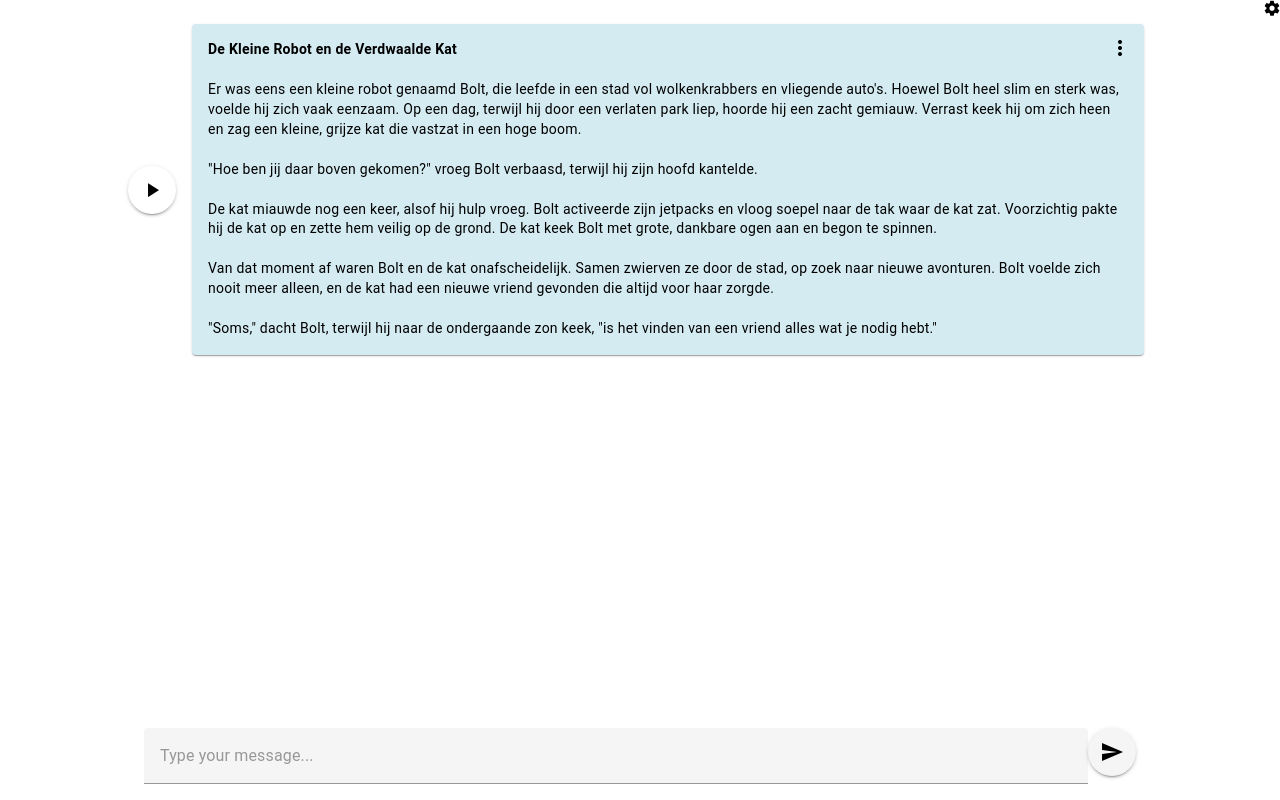
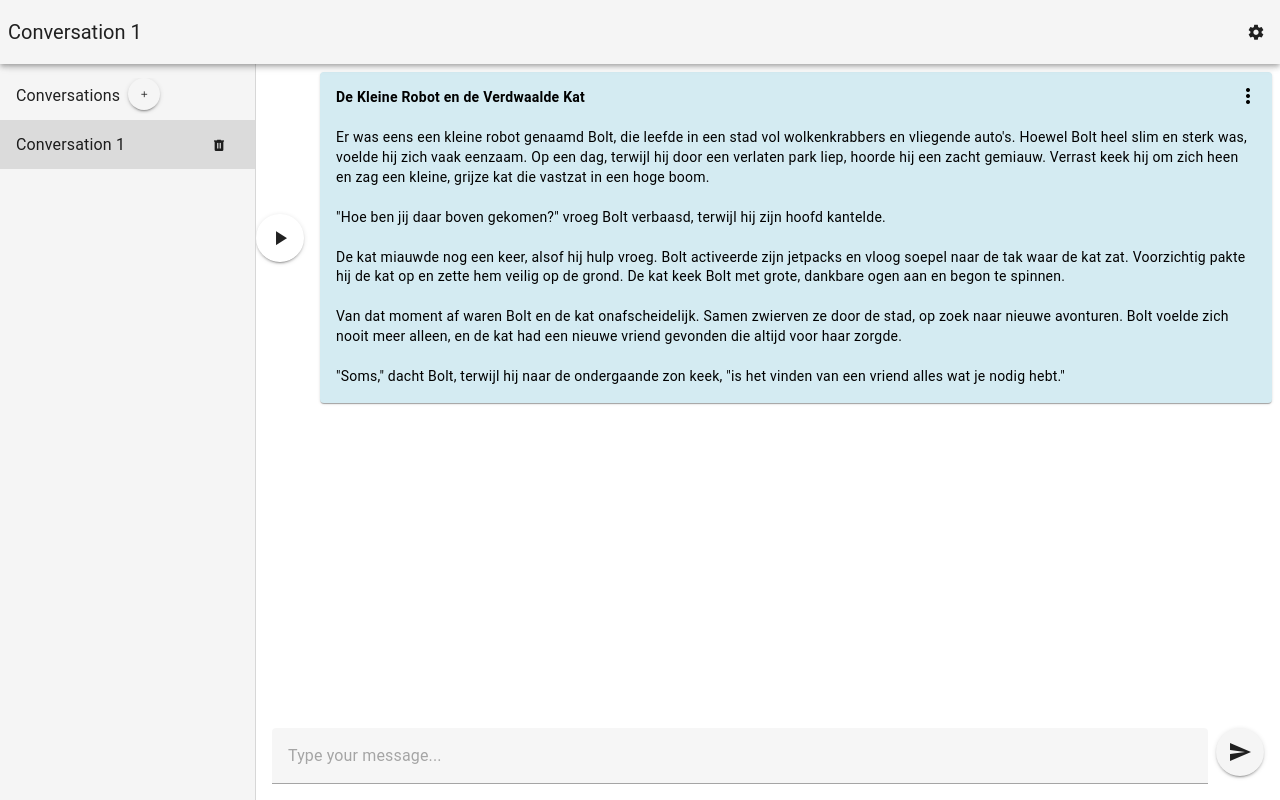
Before and after one commit to jellevdg3/EasySpeech, a Vue app in the folder easy-speech-frontend/: page / in a window 1280 px wide. Built offline with nearby package versions, Linux system fonts and the light colour scheme; what vue-cookies would draw is missing.

Commit message:
Add conversations

```diff
--- a/easy-speech-frontend/src/components/ChatInterface.vue
+++ b/easy-speech-frontend/src/components/ChatInterface.vue
@@ -1,45 +1,73 @@
 <template>
-	<v-container fluid class="d-flex flex-column justify-center items-center chat-container"
-		style="height: 100vh; padding: 0;">
-		<v-row class="w-full" align="center" justify="end">
+	<v-app>
+		<v-app-bar app dense>
+			<v-btn icon size="small" @click="toggleDrawer" class="d-lg-none">
+				<v-icon size="small">mdi-menu</v-icon>
+			</v-btn>
+			<v-btn icon size="small" @click="addConversation" class="d-lg-none">
+				<v-icon size="small">mdi-plus</v-icon>
+			</v-btn>
+			<v-toolbar-title class="ml-2">{{ currentConversation?.name }}</v-toolbar-title>
+			<v-spacer></v-spacer>
 			<span class="selected-voice mt-1 mr-2">{{ selectedVoice }}</span>
 			<v-btn icon tile size="small" style="background-color: transparent;" class="elevation-0"
 				@click="dialog = true">
 				<v-icon>mdi-cog</v-icon>
 			</v-btn>
-		</v-row>
-		<MessageList ref="messageList" :messages="messages" class="flex-grow-1 overflow-y-auto"
-			@edit="handleEditMessage" @delete="handleDeleteMessage" />
+		</v-app-bar>
+
+		<ConversationList
+			:conversations="conversations"
+			:currentConversation="currentConversation"
+			@add-conversation="addConversation"
+			@select-conversation="selectConversation"
+			@delete-conversation="deleteConversation"
+			v-model:drawer="drawer"
+			:isMobile="isMobile"
+		/>
+
+		<v-main>
+			<v-container fluid class="d-flex flex-column justify-center items-center chat-container"
+				style="height: calc(100vh - 64px); padding: 0;">
+				<MessageList ref="messageList" :messages="currentConversation?.messages || []"
+					class="flex-grow-1 overflow-y-auto" @edit="handleEditMessage" @delete="handleDeleteMessage" />
 				<MessageInput v-model="newMessage" @send="sendMessage" class="input-area" />
 				<SettingsDialog :dialog="dialog" @update:dialog="dialog = $event" :voices="voices"
 					:selectedVoice="selectedVoice" @update:selectedVoice="updateSelectedVoice($event)"
 					:language="selectedLanguage" @update:language="updateSelectedLanguage($event)"
-			:selectedSpeed="selectedSpeed" @update:selectedSpeed="updateSelectedSpeed($event)" :darkTheme="darkTheme"
-			@update:darkTheme="updateDarkTheme($event)" />
+					:selectedSpeed="selectedSpeed" @update:selectedSpeed="updateSelectedSpeed($event)"
+					:darkTheme="darkTheme" @update:darkTheme="updateDarkTheme($event)" />
 			</v-container>
+		</v-main>
+	</v-app>
 </template>
 
 <script>
-import { ref, onMounted, watch, nextTick } from 'vue';
+import { ref, onMounted, watch, nextTick, computed } from 'vue';
 import MessageList from './MessageList.vue';
 import MessageInput from './MessageInput.vue';
 import SettingsDialog from './SettingsDialog.vue';
+import ConversationList from './ConversationList.vue';
 import LocalDatabaseService from '../services/LocalDatabaseService.js';
 import SpeechSynthesisService from '../services/SpeechSynthesisService.js';
 import GuidUtils from '../utils/GuidUtils.js';
 import { useTheme } from 'vuetify';
 import { useI18n } from 'vue-i18n';
 import { messages as localeMessages } from '../locales.js';
+import { useDisplay } from 'vuetify';
+import { stripFormatting } from '../utils/TextUtils.js';
 
 export default {
 	name: 'ChatInterface',
 	components: {
 		MessageList,
 		MessageInput,
-		SettingsDialog
+		SettingsDialog,
+		ConversationList
 	},
 	setup() {
-		const messages = ref([]);
+		const conversations = ref([]);
+		const currentConversation = ref(null);
 		const newMessage = ref('');
 		const dialog = ref(false);
 		const selectedVoice = ref('');
@@ -50,6 +78,10 @@ export default {
 		const theme = useTheme();
 		const { locale } = useI18n();
 		const messageList = ref(null);
+		const { mobile } = useDisplay();
+		const isMobile = computed(() => mobile.value);
+		const drawer = ref(!isMobile.value);
+		const selectedConversationId = ref(null);
 
 		const languageMapping = {
 			'Nederlands': 'nl',
@@ -81,7 +113,7 @@ export default {
 				savedLanguageName = reverseLanguageMapping[Object.prototype.hasOwnProperty.call(localeMessages, systemLocale) ? systemLocale : 'en'];
 			}
 			selectedLanguage.value = savedLanguageName;
-			locale.value = mapLanguageToLocale(selectedLanguage.value);
+			locale.value = mapLanguageToLocale(savedLanguageName);
 			if (savedVoice && voices.value.includes(savedVoice)) {
 				selectedVoice.value = savedVoice;
 			} else if (voices.value.length > 0) {
@@ -98,20 +130,24 @@ export default {
 			SpeechSynthesisService.setLanguage(selectedLanguage.value);
 		};
 
-		const loadMessages = () => {
-			const savedMessages = LocalDatabaseService.load('messages');
-			if (savedMessages && Array.isArray(savedMessages)) {
-				messages.value = savedMessages.map(msg => {
-					if (!msg.id) {
-						return { ...msg, id: GuidUtils.generateGuid() };
+		const loadConversations = () => {
+			const savedConversations = LocalDatabaseService.load('conversations');
+			if (savedConversations && Array.isArray(savedConversations)) {
+				conversations.value = savedConversations.map(conv => {
+					if (!conv.id) {
+						return { ...conv, id: GuidUtils.generateGuid() };
 					}
-					return msg;
+					return conv;
 				});
-				LocalDatabaseService.save('messages', messages.value);
+				LocalDatabaseService.save('conversations', conversations.value);
 			}
 
-			if (messages.value.length === 0) {
-				messages.value = [
+			if (conversations.value.length === 0) {
+				conversations.value = [
+					{
+						id: GuidUtils.generateGuid(),
+						name: 'Conversation 1',
+						messages: [
 							{
 								id: GuidUtils.generateGuid(),
 								sender: 'bot',
@@ -127,8 +163,21 @@ Van dat moment af waren Bolt en de kat onafscheidelijk. Samen zwierven ze door d
 
 "Soms," dacht Bolt, terwijl hij naar de ondergaande zon keek, "is het vinden van een vriend alles wat je nodig hebt."`
 							}
+						]
+					}
 				];
-				LocalDatabaseService.save('messages', messages.value);
+				LocalDatabaseService.save('conversations', conversations.value);
+			}
+			const savedConvId = LocalDatabaseService.load('selectedConversationId');
+			if (savedConvId) {
+				const foundConv = conversations.value.find(conv => conv.id === savedConvId);
+				currentConversation.value = foundConv || conversations.value[0];
+			} else {
+				currentConversation.value = conversations.value[0];
+			}
+			if (currentConversation.value) {
+				selectedConversationId.value = currentConversation.value.id;
+				LocalDatabaseService.save('selectedConversationId', selectedConversationId.value);
 			}
 		};
 
@@ -163,8 +212,14 @@ Van dat moment af waren Bolt en de kat onafscheidelijk. Samen zwierven ze door d
 				sender: 'user',
 				text: newMessage.value
 			};
-			messages.value.push(newMsg);
-			LocalDatabaseService.save('messages', messages.value);
+			currentConversation.value.messages.push(newMsg);
+
+			if (/^Conversation \d+$/.test(currentConversation.value.name)) {
+				const firstWords = stripFormatting(newMsg.text).split(' ').slice(0, 3).join(' ');
+				currentConversation.value.name = firstWords || currentConversation.value.name;
+			}
+
+			LocalDatabaseService.save('conversations', conversations.value);
 			newMessage.value = '';
 			nextTick(() => {
 				if (messageList.value && typeof messageList.value.scrollToBottom === 'function') {
@@ -173,18 +228,59 @@ Van dat moment af waren Bolt en de kat onafscheidelijk. Samen zwierven ze door d
 			});
 		};
 
+		const addConversation = () => {
+			const newConv = {
+				id: GuidUtils.generateGuid(),
+				name: `Conversation ${conversations.value.length + 1}`,
+				messages: []
+			};
+			conversations.value.push(newConv);
+			LocalDatabaseService.save('conversations', conversations.value);
+			currentConversation.value = newConv;
+			selectedConversationId.value = newConv.id;
+			LocalDatabaseService.save('selectedConversationId', selectedConversationId.value);
+			if (isMobile.value) {
+				drawer.value = false;
+			}
+		};
+
+		const selectConversation = (conv) => {
+			currentConversation.value = conv;
+			selectedConversationId.value = conv.id;
+			LocalDatabaseService.save('selectedConversationId', selectedConversationId.value);
+			if (isMobile.value) {
+				drawer.value = false;
+			}
+		};
+
+		const deleteConversation = (convId) => {
+			const index = conversations.value.findIndex(conv => conv.id === convId);
+			if (index !== -1) {
+				conversations.value.splice(index, 1);
+				LocalDatabaseService.save('conversations', conversations.value);
+				if (currentConversation.value.id === convId) {
+					currentConversation.value = conversations.value[0] || null;
+					selectedConversationId.value = currentConversation.value ? currentConversation.value.id : null;
+					LocalDatabaseService.save('selectedConversationId', selectedConversationId.value);
+				}
+			}
+		};
+
 		const updateSelectedVoice = (newVoice) => {
 			selectedVoice.value = newVoice;
+			LocalDatabaseService.save('selectedVoice', newVoice);
 		};
 
 		const updateSelectedLanguage = (newLanguage) => {
 			selectedLanguage.value = newLanguage;
 			locale.value = mapLanguageToLocale(newLanguage);
 			SpeechSynthesisService.setLanguage(newLanguage);
+			LocalDatabaseService.save('language', languageMapping[newLanguage]);
 		};
 
 		const updateSelectedSpeed = (newSpeed) => {
 			selectedSpeed.value = newSpeed;
+			LocalDatabaseService.save('selectedSpeed', newSpeed);
 		};
 
 		const updateDarkTheme = (newTheme) => {
@@ -194,18 +290,18 @@ Van dat moment af waren Bolt en de kat onafscheidelijk. Samen zwierven ze door d
 		};
 
 		const handleEditMessage = (updatedMessage) => {
-			const index = messages.value.findIndex(msg => msg.id === updatedMessage.id);
+			const index = currentConversation.value.messages.findIndex(msg => msg.id === updatedMessage.id);
 			if (index !== -1) {
-				messages.value.splice(index, 1, updatedMessage);
-				LocalDatabaseService.save('messages', messages.value);
+				currentConversation.value.messages.splice(index, 1, updatedMessage);
+				LocalDatabaseService.save('conversations', conversations.value);
 			}
 		};
 
 		const handleDeleteMessage = (message) => {
-			const index = messages.value.findIndex(msg => msg.id === message.id);
+			const index = currentConversation.value.messages.findIndex(msg => msg.id === message.id);
 			if (index !== -1) {
-				messages.value.splice(index, 1);
-				LocalDatabaseService.save('messages', messages.value);
+				currentConversation.value.messages.splice(index, 1);
+				LocalDatabaseService.save('conversations', conversations.value);
 			}
 		};
 
@@ -227,7 +323,7 @@ Van dat moment af waren Bolt en de kat onafscheidelijk. Samen zwierven ze door d
 
 		onMounted(() => {
 			loadVoices();
-			loadMessages();
+			loadConversations();
 			loadSpeed();
 			loadTheme();
 		});
@@ -236,8 +332,21 @@ Van dat moment af waren Bolt en de kat onafscheidelijk. Samen zwierven ze door d
 			LocalDatabaseService.save('language', languageMapping[newLang]);
 		});
 
+		watch(isMobile, (val) => {
+			if (!val) {
+				drawer.value = true;
+			} else {
+				drawer.value = false;
+			}
+		});
+
+		const toggleDrawer = () => {
+			drawer.value = !drawer.value;
+		};
+
 		return {
-			messages,
+			conversations,
+			currentConversation,
 			newMessage,
 			dialog,
 			selectedVoice,
@@ -246,13 +355,19 @@ Van dat moment af waren Bolt en de kat onafscheidelijk. Samen zwierven ze door d
 			selectedSpeed,
 			darkTheme,
 			sendMessage,
+			addConversation,
+			selectConversation,
+			deleteConversation,
 			updateSelectedVoice,
 			updateSelectedLanguage,
 			updateSelectedSpeed,
 			updateDarkTheme,
 			handleEditMessage,
 			handleDeleteMessage,
-			messageList
+			messageList,
+			drawer,
+			isMobile,
+			toggleDrawer
 		};
 	}
 }
@@ -271,4 +386,8 @@ Van dat moment af waren Bolt en de kat onafscheidelijk. Samen zwierven ze door d
 .selected-voice {
 	font-weight: bold;
 }
+
+.conversation-drawer {
+	width: 250px;
+}
 </style>
--- /dev/null
+++ b/easy-speech-frontend/src/components/ConversationList.vue
@@ -0,0 +1,98 @@
+<template>
+	<v-navigation-drawer :model-value="drawer" @update:model-value="$emit('update:drawer', $event)" app
+		:permanent="!isMobile" :temporary="isMobile" class="conversation-drawer">
+		<v-list dense>
+			<v-list-item>
+				<div class="d-flex align-center">
+					<v-list-item-title class="headline">Conversations</v-list-item-title>
+					<v-btn icon size="x-small" class="ml-2 mb-1 d-none d-lg-flex" @click="$emit('add-conversation')">
+						<v-icon size="x-small">mdi-plus</v-icon>
+					</v-btn>
+				</div>
+			</v-list-item>
+			<v-divider></v-divider>
+			<v-list-item v-for="(conv) in conversations" :key="conv.id" :active="conv.id === currentConversation?.id"
+				@click="selectConversation(conv)">
+				<div class="d-flex justify-space-between align-center" style="width: 100%;">
+					<v-list-item-title>{{ conv.name }}</v-list-item-title>
+					<v-btn icon size="small" class="elevation-0" style="background-color: transparent;"
+						@click.stop="confirmDelete(conv)">
+						<v-icon size="small">mdi-trash-can</v-icon>
+					</v-btn>
+				</div>
+			</v-list-item>
+		</v-list>
+		<v-dialog v-model="deleteDialog" max-width="400">
+			<v-card>
+				<v-card-title class="headline">Confirm Deletion</v-card-title>
+				<v-card-text>Are you sure you want to delete this conversation?</v-card-text>
+				<v-card-actions>
+					<v-spacer></v-spacer>
+					<v-btn text @click="deleteDialog = false">Cancel</v-btn>
+					<v-btn color="red" text @click="deleteConversation">Delete</v-btn>
+				</v-card-actions>
+			</v-card>
+		</v-dialog>
+	</v-navigation-drawer>
+</template>
+
+<script>
+import { ref } from 'vue';
+
+export default {
+	name: 'ConversationList',
+	props: {
+		conversations: {
+			type: Array,
+			required: true
+		},
+		currentConversation: {
+			type: Object,
+			default: null
+		},
+		drawer: {
+			type: Boolean,
+			required: true
+		},
+		isMobile: {
+			type: Boolean,
+			required: true
+		}
+	},
+	setup(props, { emit }) {
+		const deleteDialog = ref(false);
+		const conversationToDelete = ref(null);
+
+		const confirmDelete = (conv) => {
+			conversationToDelete.value = conv;
+			deleteDialog.value = true;
+		};
+
+		const deleteConversation = () => {
+			if (conversationToDelete.value) {
+				emit('delete-conversation', conversationToDelete.value.id);
+				conversationToDelete.value = null;
+			}
+			deleteDialog.value = false;
+		};
+
+		const selectConversation = (conv) => {
+			emit('select-conversation', conv);
+		};
+
+		return {
+			deleteDialog,
+			conversationToDelete,
+			confirmDelete,
+			deleteConversation,
+			selectConversation
+		};
+	}
+}
+</script>
+
+<style scoped>
+.conversation-drawer {
+	width: 250px;
+}
+</style>
--- a/easy-speech-frontend/src/components/MessageInput.vue
+++ b/easy-speech-frontend/src/components/MessageInput.vue
@@ -2,7 +2,7 @@
 	<v-form @submit.prevent="handleSubmit" class="d-flex w-full input-container">
 		<v-textarea v-model="message" rows="1" auto-grow max-rows="10" :placeholder="$t('typeMessage')"
 			class="flex-grow-1"></v-textarea>
-		<v-btn icon @click="handleSubmit">
+		<v-btn icon class="ml-2" @click="handleSubmit">
 			<v-icon>mdi-send</v-icon>
 		</v-btn>
 	</v-form>
--- a/easy-speech-frontend/src/services/SpeechSynthesisService.js
+++ b/easy-speech-frontend/src/services/SpeechSynthesisService.js
@@ -1,6 +1,7 @@
 import LocalSpeechSynthesiser from './LocalSpeechSynthesiser.js';
 import RemoteSpeechSynthesiser from './RemoteSpeechSynthesiser.js';
 import LocalDatabaseService from './LocalDatabaseService.js';
+import { stripFormatting } from '../utils/TextUtils.js';
 
 const localBuildInVoice = "Local - Build in";
 const remoteVoices = [
@@ -41,27 +42,10 @@ class SpeechSynthesisService {
 		return [...localVoices, ...remoteDisplayNames];
 	}
 
-	/**
-	 * Strips markdown-like formatting from the text.
-	 * Removes **bold**, *italic*, and other similar markers.
-	 * @param {string} text - The formatted text.
-	 * @returns {string} - The plain text without formatting.
-	 */
-	stripFormatting(text) {
-		return text
-			.replace(/\*\*(.*?)\*\*/g, '$1') // Remove **bold**
-			.replace(/\*(.*?)\*/g, '$1')     // Remove *italic*
-			.replace(/#{1,6}\s+(.*)/g, '$1') // Remove Markdown headings
-			.replace(/`{1,3}(.*?)`{1,3}/g, '$1') // Remove inline code
-			.replace(/\[(.*?)\]\(.*?\)/g, '$1') // Remove markdown links
-			.replace(/!\[.*?\]\(.*?\)/g, '') // Remove markdown images
-			.trim();
-	}
-
 	async speakText(text, onBoundary, onEnd, onError) {
-		const plainText = this.stripFormatting(text);
+		const plainText = stripFormatting(text);
 		const selectedVoiceName = LocalDatabaseService.load('selectedVoice') || localBuildInVoice;
-		const selectedSpeed = LocalDatabaseService.load('selectedSpeed') || 0; // Load speed
+		const selectedSpeed = LocalDatabaseService.load('selectedSpeed') || 0;
 		const remoteVoice = remoteVoices.find(v => v.displayName === selectedVoiceName);
 		if (remoteVoice) {
 			await this.remoteSynthesiser.speakText(remoteVoice.actualName, plainText, this.language, selectedSpeed, onEnd, onError);
@@ -71,9 +55,9 @@ class SpeechSynthesisService {
 	}
 
 	async preloadText(text) {
-		const plainText = this.stripFormatting(text);
+		const plainText = stripFormatting(text);
 		const selectedVoiceName = LocalDatabaseService.load('selectedVoice') || localBuildInVoice;
-		const selectedSpeed = LocalDatabaseService.load('selectedSpeed') || 0; // Load speed
+		const selectedSpeed = LocalDatabaseService.load('selectedSpeed') || 0;
 		const remoteVoice = remoteVoices.find(v => v.displayName === selectedVoiceName);
 		if (remoteVoice) {
 			await this.remoteSynthesiser.preloadText(remoteVoice.actualName, plainText, this.language, selectedSpeed);
--- /dev/null
+++ b/easy-speech-frontend/src/utils/TextUtils.js
@@ -0,0 +1,10 @@
+export function stripFormatting(text) {
+	return text
+		.replace(/\*\*(.*?)\*\*/g, '$1')
+		.replace(/\*(.*?)\*/g, '$1')
+		.replace(/#{1,6}\s+(.*)/g, '$1')
+		.replace(/`{1,3}(.*?)`{1,3}/g, '$1')
+		.replace(/\[(.*?)\]\(.*?\)/g, '$1')
+		.replace(/!\[.*?\]\(.*?\)/g, '')
+		.trim();
+}
```
Lines whose indentation alone changed are shown as unchanged.
